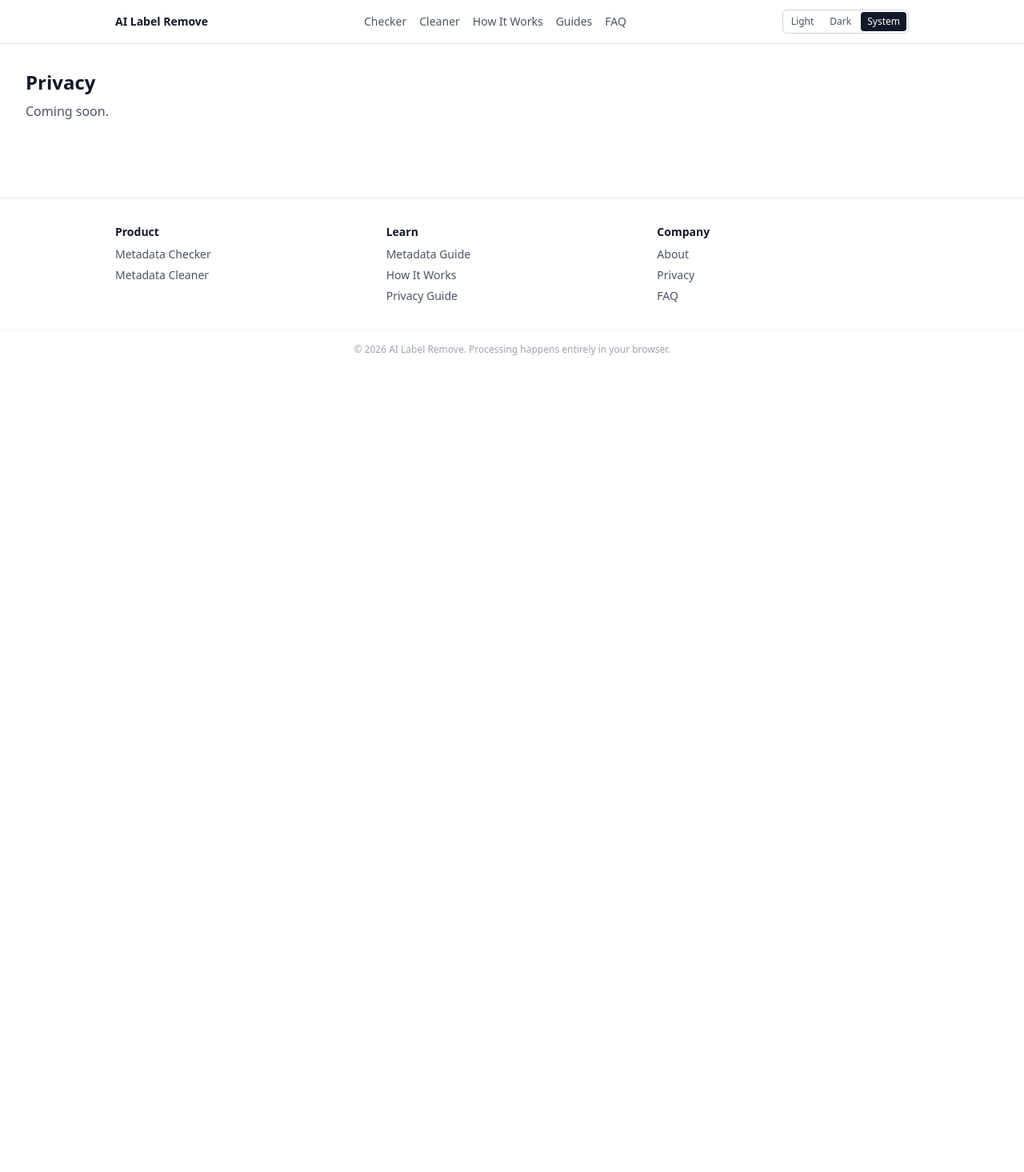
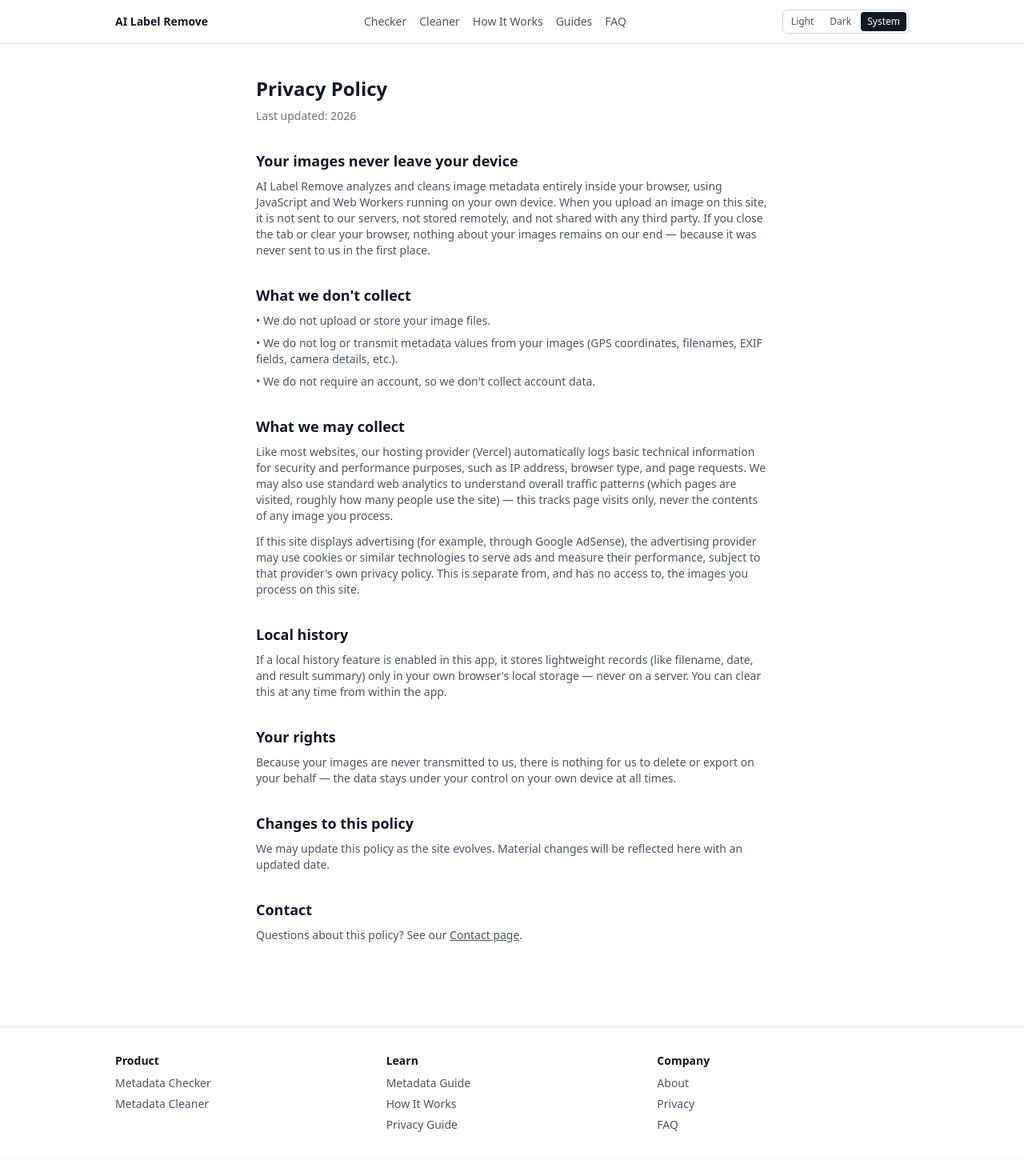
Before and after one commit to ailabelremove/ailabelremove, a Next.js app: page /privacy in a window 1280 px wide. Shown: the top 1465 px of the page at 80% size. Before the commit the page ends 800 px from the top, so only its background shows below. Built offline with nearby package versions, Linux system fonts and the light colour scheme.

Commit message:
Update page.tsx

```diff
--- a/app/privacy/page.tsx
+++ b/app/privacy/page.tsx
@@ -1,16 +1,119 @@
 import type { Metadata } from "next";
+import Link from "next/link";
 
 export const metadata: Metadata = {
-  title: "Privacy — AI Label Remove",
+  title: "Privacy Policy — AI Label Remove",
   description:
-    "How AI Label Remove handles your images: 100% local browser processing, no uploads, no server storage, no tracking of your files.",
+    "How AI Label Remove handles your images and data: 100% local browser processing, no image uploads, no server storage of your files.",
   alternates: { canonical: "/privacy" },
 };
+
 export default function PrivacyPage() {
   return (
-    <main className="p-8">
-      <h1 className="text-2xl font-semibold">Privacy</h1>
-      <p className="mt-2 text-gray-600">Coming soon.</p>
+    <main className="mx-auto max-w-2xl px-4 py-10">
+      <h1 className="text-2xl font-semibold text-gray-900 dark:text-gray-100">
+        Privacy Policy
+      </h1>
+      <p className="mt-2 text-sm text-gray-500 dark:text-gray-400">
+        Last updated: 2026
+      </p>
+
+      <section className="mt-8">
+        <h2 className="text-lg font-semibold text-gray-900 dark:text-gray-100">
+          Your images never leave your device
+        </h2>
+        <p className="mt-2 text-sm text-gray-600 dark:text-gray-300">
+          AI Label Remove analyzes and cleans image metadata entirely inside
+          your browser, using JavaScript and Web Workers running on your own
+          device. When you upload an image on this site, it is not sent to
+          our servers, not stored remotely, and not shared with any third
+          party. If you close the tab or clear your browser, nothing about
+          your images remains on our end — because it was never sent to us in
+          the first place.
+        </p>
+      </section>
+
+      <section className="mt-8">
+        <h2 className="text-lg font-semibold text-gray-900 dark:text-gray-100">
+          What we don't collect
+        </h2>
+        <ul className="mt-2 flex flex-col gap-2 text-sm text-gray-600 dark:text-gray-300">
+          <li>• We do not upload or store your image files.</li>
+          <li>
+            • We do not log or transmit metadata values from your images
+            (GPS coordinates, filenames, EXIF fields, camera details, etc.).
+          </li>
+          <li>• We do not require an account, so we don't collect account data.</li>
+        </ul>
+      </section>
+
+      <section className="mt-8">
+        <h2 className="text-lg font-semibold text-gray-900 dark:text-gray-100">
+          What we may collect
+        </h2>
+        <p className="mt-2 text-sm text-gray-600 dark:text-gray-300">
+          Like most websites, our hosting provider (Vercel) automatically
+          logs basic technical information for security and performance
+          purposes, such as IP address, browser type, and page requests. We
+          may also use standard web analytics to understand overall traffic
+          patterns (which pages are visited, roughly how many people use the
+          site) — this tracks page visits only, never the contents of any
+          image you process.
+        </p>
+        <p className="mt-3 text-sm text-gray-600 dark:text-gray-300">
+          If this site displays advertising (for example, through Google
+          AdSense), the advertising provider may use cookies or similar
+          technologies to serve ads and measure their performance, subject to
+          that provider's own privacy policy. This is separate from, and has
+          no access to, the images you process on this site.
+        </p>
+      </section>
+
+      <section className="mt-8">
+        <h2 className="text-lg font-semibold text-gray-900 dark:text-gray-100">
+          Local history
+        </h2>
+        <p className="mt-2 text-sm text-gray-600 dark:text-gray-300">
+          If a local history feature is enabled in this app, it stores
+          lightweight records (like filename, date, and result summary) only
+          in your own browser's local storage — never on a server. You can
+          clear this at any time from within the app.
+        </p>
+      </section>
+
+      <section className="mt-8">
+        <h2 className="text-lg font-semibold text-gray-900 dark:text-gray-100">
+          Your rights
+        </h2>
+        <p className="mt-2 text-sm text-gray-600 dark:text-gray-300">
+          Because your images are never transmitted to us, there is nothing
+          for us to delete or export on your behalf — the data stays under
+          your control on your own device at all times.
+        </p>
+      </section>
+
+      <section className="mt-8">
+        <h2 className="text-lg font-semibold text-gray-900 dark:text-gray-100">
+          Changes to this policy
+        </h2>
+        <p className="mt-2 text-sm text-gray-600 dark:text-gray-300">
+          We may update this policy as the site evolves. Material changes
+          will be reflected here with an updated date.
+        </p>
+      </section>
+
+      <section className="mt-8">
+        <h2 className="text-lg font-semibold text-gray-900 dark:text-gray-100">
+          Contact
+        </h2>
+        <p className="mt-2 text-sm text-gray-600 dark:text-gray-300">
+          Questions about this policy? See our{" "}
+          <Link href="/contact" className="underline">
+            Contact page
+          </Link>
+          .
+        </p>
+      </section>
     </main>
   );
 }
```
